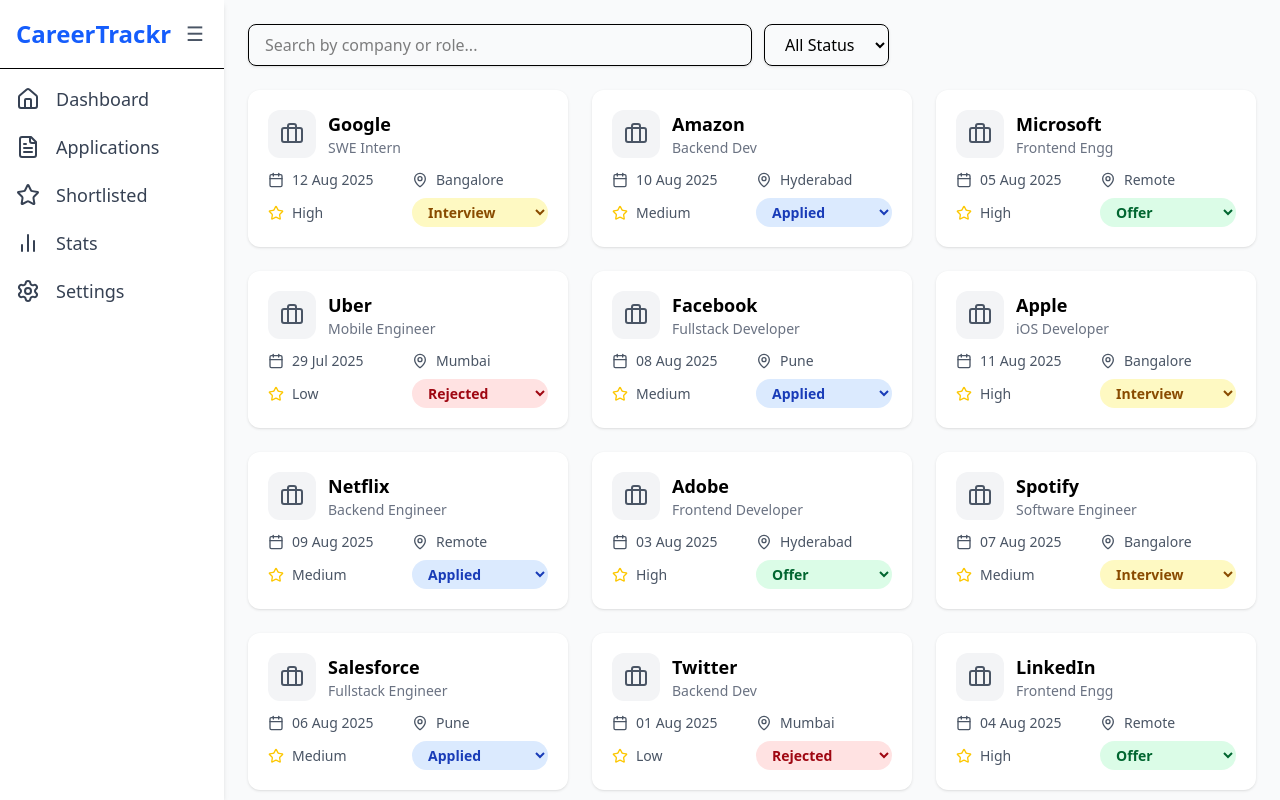
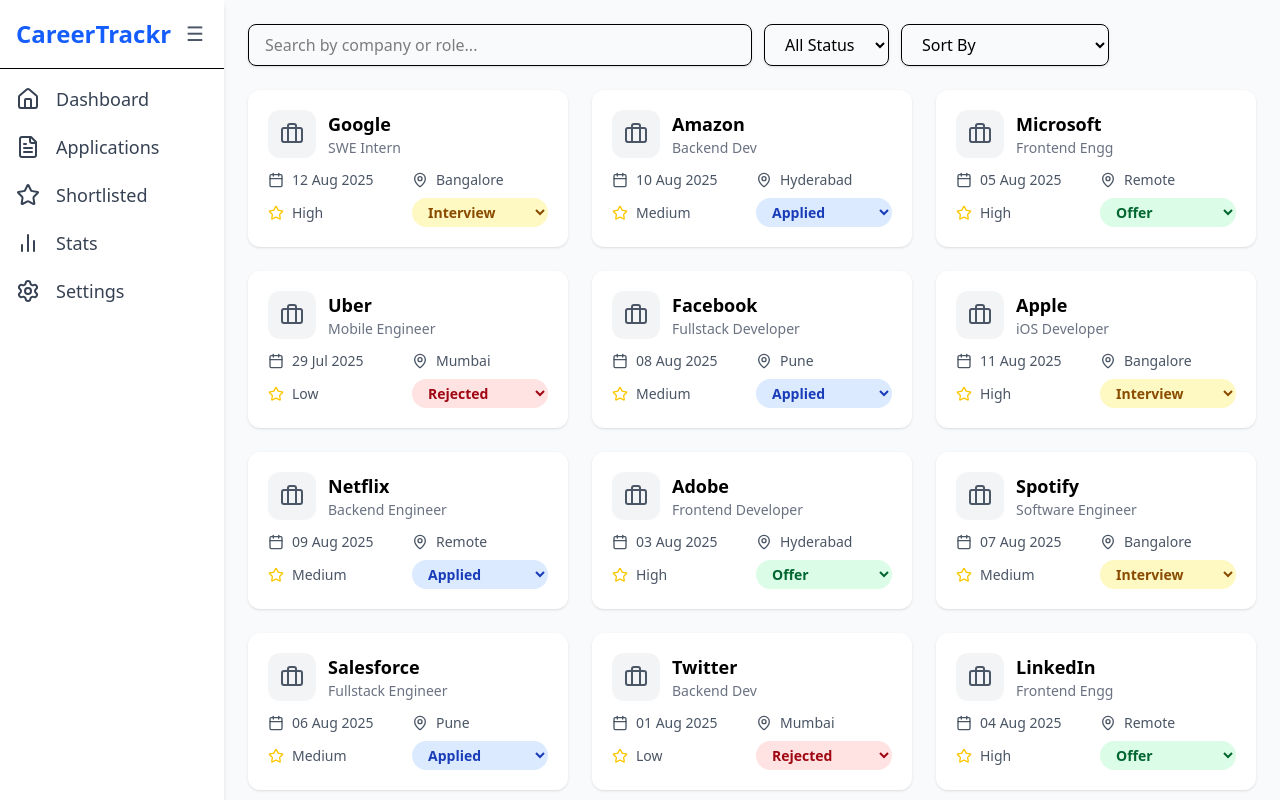
Before and after one commit to Himanshu-xeno/CareerTrackr, a React (Vite) app: page / in a window 1280 px wide. Built offline with nearby package versions, Linux system fonts and the light colour scheme.

Commit message:
Updated the AllApplications.jsx with Status dropdown feature

```diff
--- a/src/pages/AllApplications.jsx
+++ b/src/pages/AllApplications.jsx
@@ -4,9 +4,10 @@
 export default function AllApplications({ applications, updateStatus }) {
   const [searchTerm, setSearchTerm] = useState("");
   const [filter, setFilter] = useState("");
+  const [sortOption, setSortOption] = useState(""); // NEW
 
   // Filter applications
-  const filteredApplications = applications.filter((app) => {
+  let filteredApplications = applications.filter((app) => {
     const matchesSearch =
       app.company.toLowerCase().includes(searchTerm.toLowerCase()) ||
       app.role.toLowerCase().includes(searchTerm.toLowerCase());
@@ -16,10 +17,32 @@
     return matchesSearch && matchesFilter;
   });
 
+  // 🔽 Sorting Logic
+  if (sortOption === "latest") {
+    filteredApplications = [...filteredApplications].sort(
+      (a, b) => new Date(b.date) - new Date(a.date) // latest first
+    );
+  } else if (sortOption === "oldest") {
+    filteredApplications = [...filteredApplications].sort(
+      (a, b) => new Date(a.date) - new Date(b.date) // oldest first
+    );
+  } else if (sortOption === "priorityHigh") {
+    const priorityOrder = { High: 3, Medium: 2, Low: 1 };
+    filteredApplications = [...filteredApplications].sort(
+      (a, b) => priorityOrder[b.priority] - priorityOrder[a.priority]
+    );
+  } else if (sortOption === "priorityLow") {
+    const priorityOrder = { High: 3, Medium: 2, Low: 1 };
+    filteredApplications = [...filteredApplications].sort(
+      (a, b) => priorityOrder[a.priority] - priorityOrder[b.priority]
+    );
+  }
+
   return (
     <section>
-      {/* Search + Filter */}
+      {/* Search + Filter + Sort */}
       <div className="mb-6 flex flex-col sm:flex-row items-start sm:items-center gap-3">
+        {/* 🔍 Search */}
         <input
           type="text"
           placeholder="Search by company or role..."
@@ -27,6 +50,8 @@
           onChange={(e) => setSearchTerm(e.target.value)}
           className="w-full sm:w-1/2 px-4 py-2 border rounded-lg shadow-sm focus:outline-none focus:ring-2 focus:ring-blue-500"
         />
+
+        {/* 📌 Status Filter */}
         <select
           value={filter}
           onChange={(e) => setFilter(e.target.value)}
@@ -38,6 +63,19 @@
           <option value="Offer">Offer</option>
           <option value="Rejected">Rejected</option>
         </select>
+
+        {/* 🔽 Sort Dropdown */}
+        <select
+          value={sortOption}
+          onChange={(e) => setSortOption(e.target.value)}
+          className="px-4 py-2 border rounded-lg shadow-sm focus:outline-none focus:ring-2 focus:ring-purple-500"
+        >
+          <option value="">Sort By</option>
+          <option value="latest">Date: Latest</option>
+          <option value="oldest">Date: Oldest</option>
+          <option value="priorityHigh">Priority: High → Low</option>
+          <option value="priorityLow">Priority: Low → High</option>
+        </select>
       </div>
 
       {/* Application Cards */}
```
